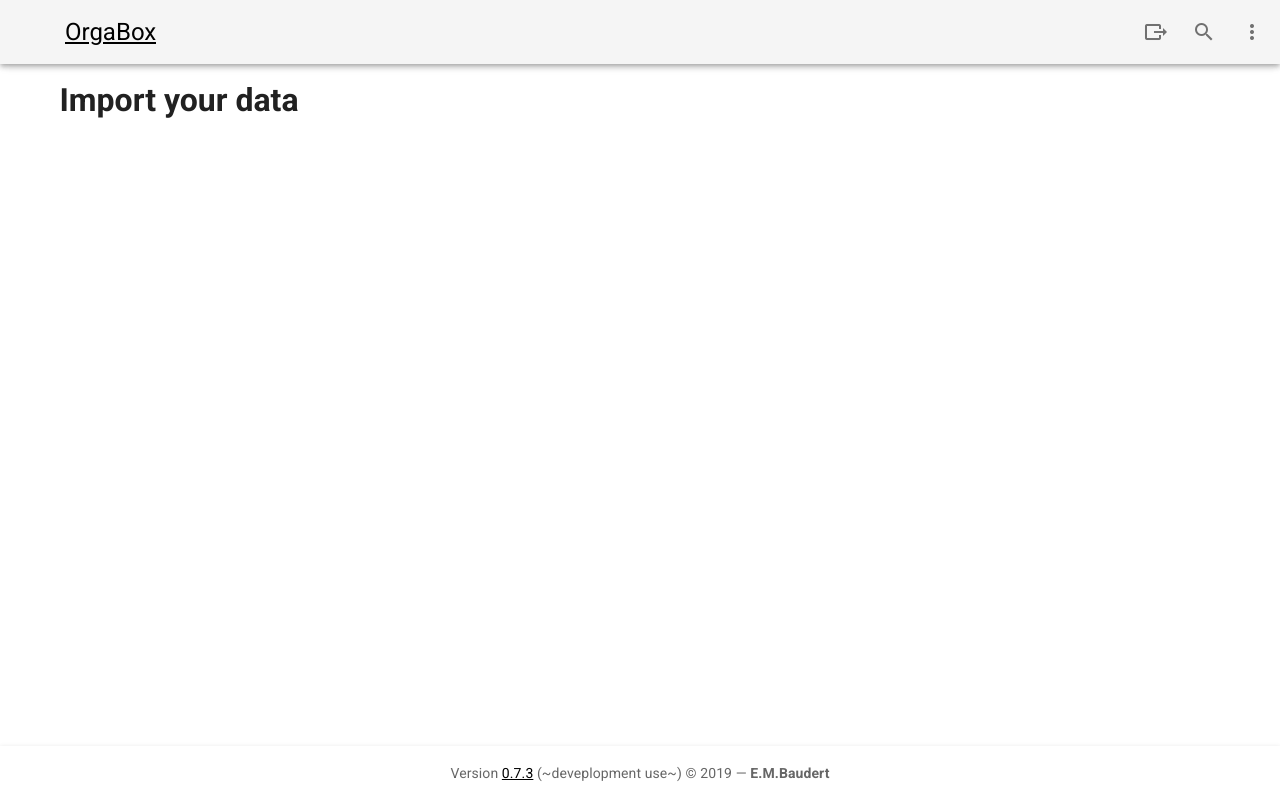
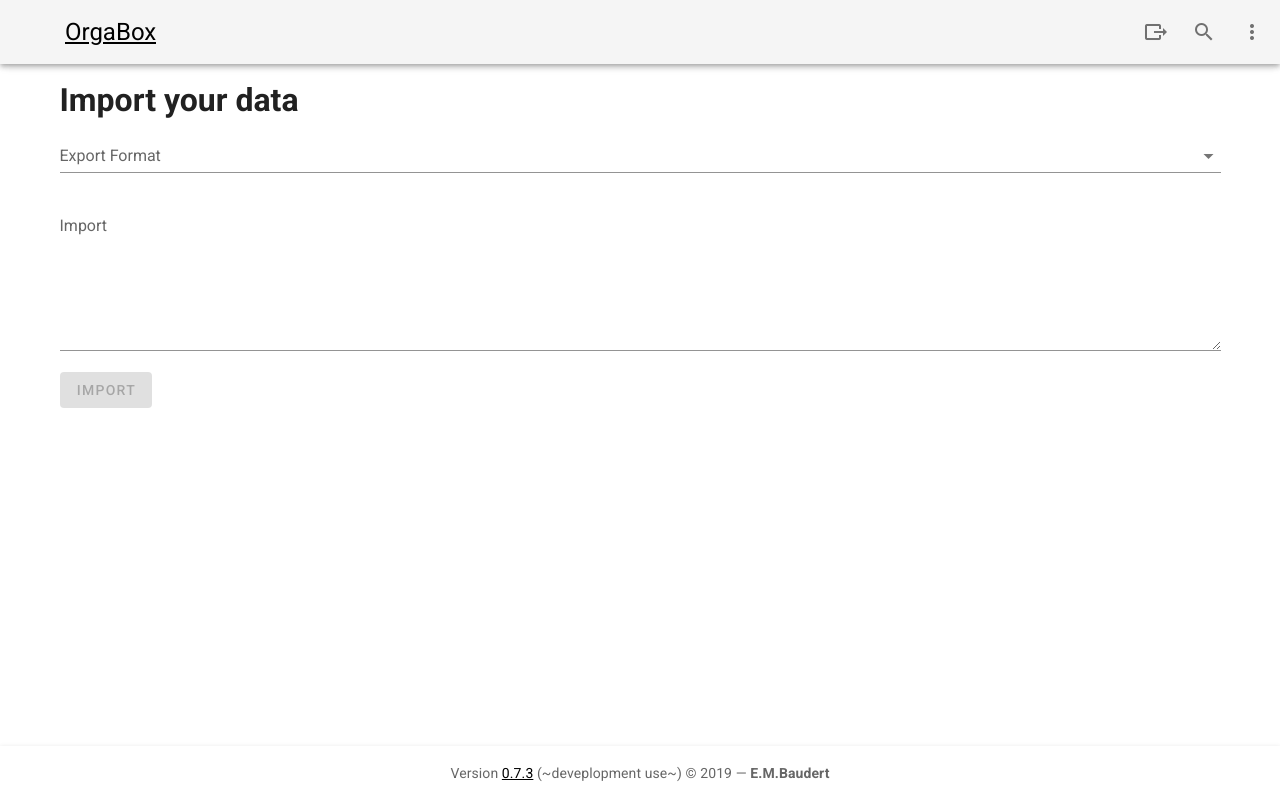
Before and after one commit to MagicM-96/OrgaBox, a Vue app: page /#/import in a window 1280 px wide. Built offline with nearby package versions, Linux system fonts and the light colour scheme.

Commit message:
Added Export/Import * first implementation of the function * JSON format * Still needs error handling on import and copy function on export

```diff
--- a/src/views/Export.vue
+++ b/src/views/Export.vue
@@ -1,6 +1,16 @@
 <template>
   <div>
     <h1>Export your data</h1>
+    <v-select
+      v-model="format"
+      :items="availableFormats"
+      label="Export Format"
+    ></v-select>
+    <v-btn :disabled="format === undefined" @click="createExport()">Create Export</v-btn>
+    <template v-if="exportText">
+      <v-textarea v-model="exportText" label="Export"></v-textarea>
+      <v-btn @click="copyExport()">Copy to Clipboard</v-btn>
+    </template>
   </div>
 </template>
 
@@ -8,7 +18,36 @@
 export default {
   data () {
     return {
-
+      format: undefined,
+      availableFormats: [
+        {
+          text: 'JSON',
+          value: 0
+        }
+      ],
+      exportText: ''
+    }
+  },
+  methods: {
+    createExport () {
+      if (this.format !== undefined) {
+        let text = ''
+        switch (this.format) {
+          case 0: // JSON
+            text += '{"items":'
+            text += JSON.stringify(this.$store.state.items)
+            text += ',"boxes":'
+            text += JSON.stringify(this.$store.state.boxes)
+            text += '}'
+            break
+          default:
+            console.error('Unknown Export format!')
+        }
+        this.exportText = text
+      }
+    },
+    copyExport () {
+      // TODO: add a copy to Clipboard method
     }
   }
 }
--- a/src/views/Import.vue
+++ b/src/views/Import.vue
@@ -1,6 +1,13 @@
 <template>
   <div>
     <h1>Import your data</h1>
+    <v-select
+      v-model="format"
+      :items="availableFormats"
+      label="Export Format"
+    ></v-select>
+    <v-textarea v-model="importText" label="Import"></v-textarea>
+    <v-btn :disabled="!importText || format === undefined" @click="importData()">Import</v-btn>
   </div>
 </template>
 
@@ -8,7 +15,40 @@
 export default {
   data () {
     return {
-
+      format: undefined,
+      availableFormats: [
+        {
+          text: 'JSON',
+          value: 0
+        }
+      ],
+      importText: ''
+    }
+  },
+  methods: {
+    importData () {
+      if (this.format !== undefined && this.importText) {
+        let importData = {}
+        switch (this.format) {
+          case 0: // JSON
+            try {
+              importData = JSON.parse(this.importText)
+              // TODO: control if the JSON format is correct
+            } catch (e) {
+              console.error('Something went wrong on import!', e)
+              // TODO: Add an error report to the user
+              alert('Failed to parse import!')
+            }
+            break
+          default:
+            console.error('Unknown Export format!')
+        }
+        this.$store.commit('loadSave', {
+          items: importData.items || {},
+          boxes: importData.boxes || []
+        })
+        this.$router.replace('/')
+      }
     }
   }
 }
```
